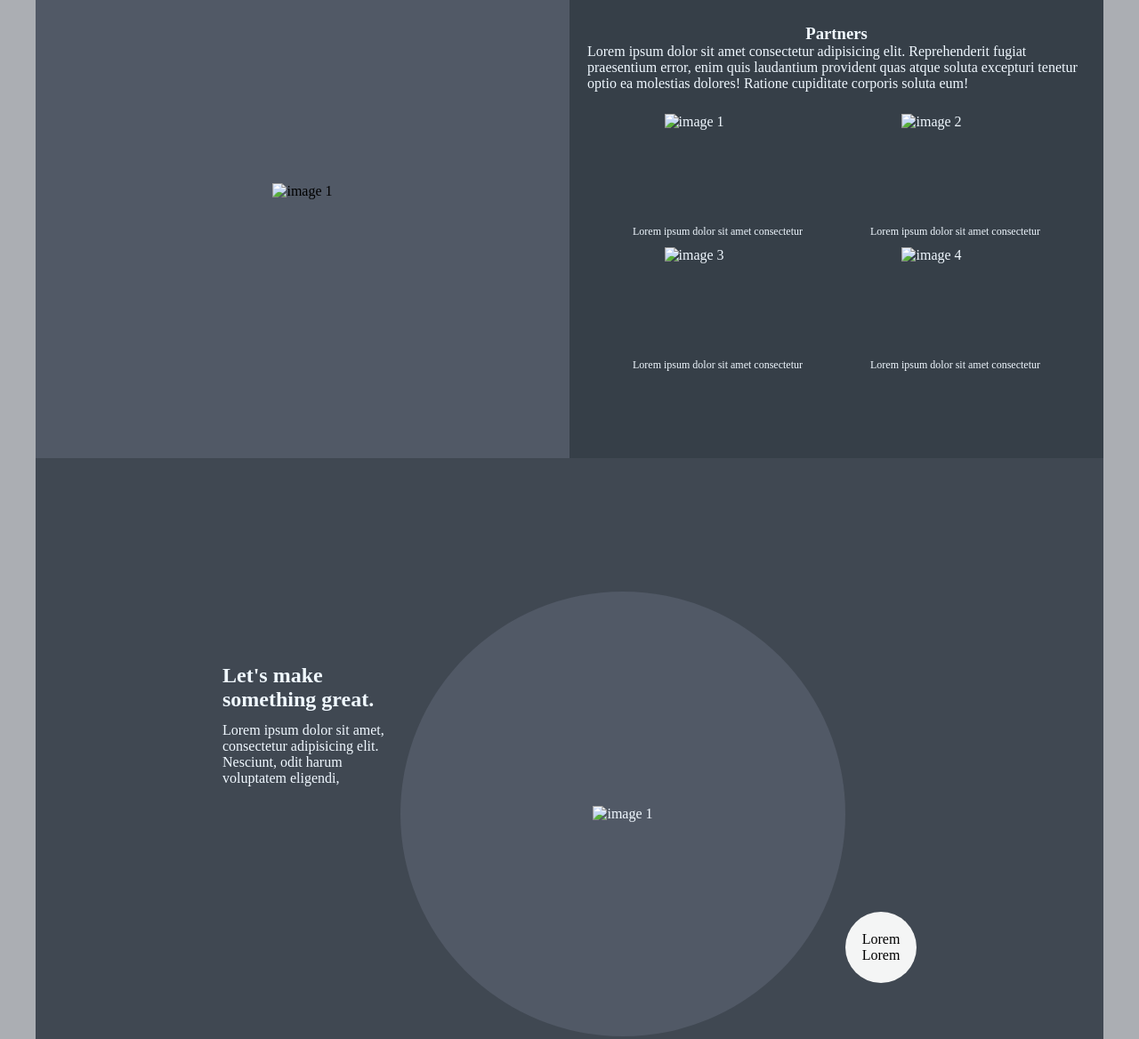
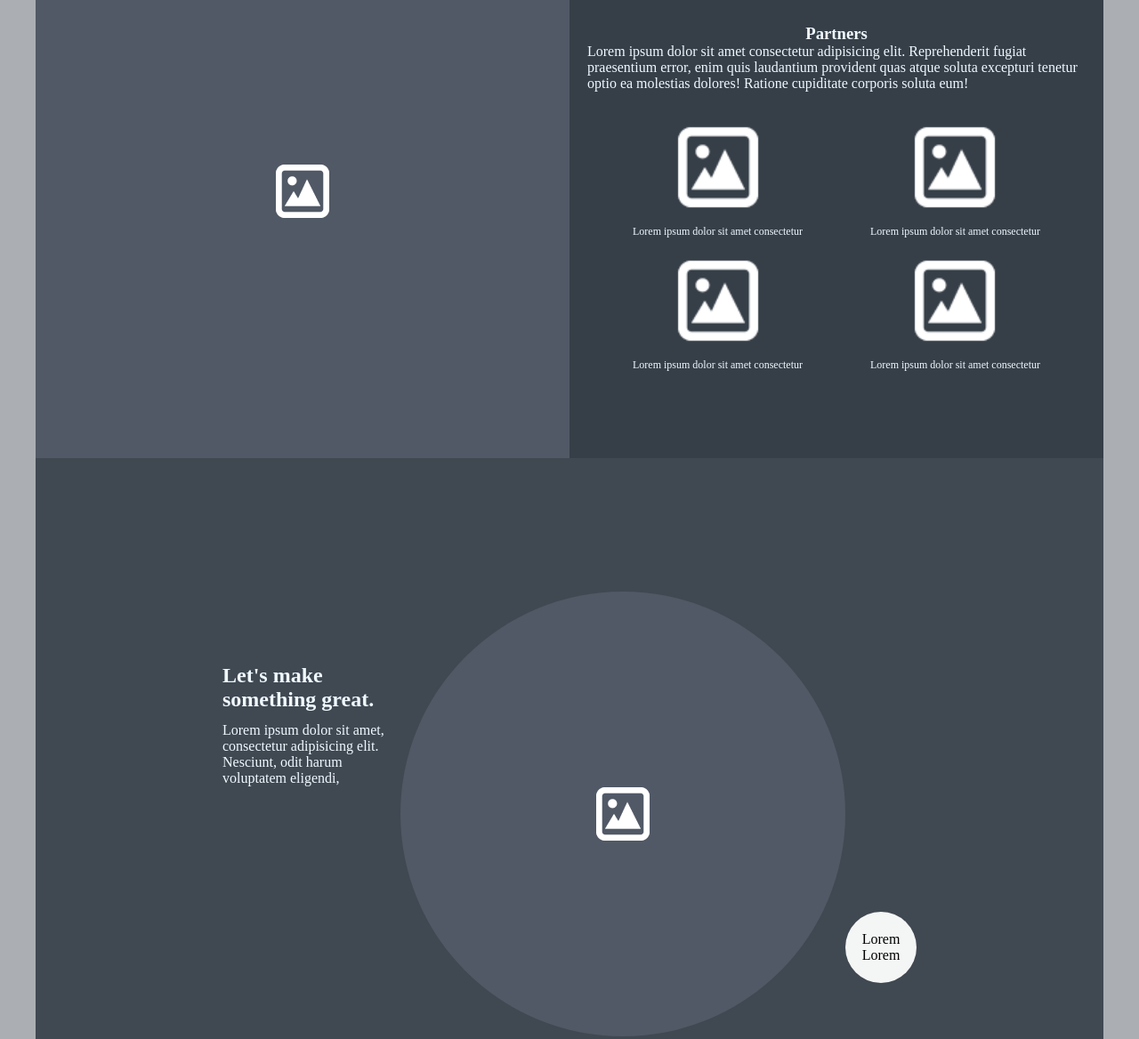
Before and after one commit to JunigamiGH/Junigami-Profiles, a plain HTML site: page sites-portfolio/light-blue/index.html in a window 1280 px wide. Shown: the part 1160-2328 px from the top of the page at 89% size. Drawn offline with Linux system fonts and the light colour scheme; the site is published under a folder, as on GitHub Pages, so addresses that start at the root find nothing.

Commit message:
update img links light blue

```diff
--- a/sites-portfolio/light-blue/index.html
+++ b/sites-portfolio/light-blue/index.html
@@ -50,7 +50,7 @@
                 <h3>Desing Wireframe</h3>
             </div>
             <div class="c-direita">
-                <img src="/assets/image-icone.png" alt="image 1">
+                <img src="./assets/image-icone.png" alt="image 1">
             </div>
         </div>
 
@@ -97,7 +97,7 @@
         <div class="gallery">
 
             <div class="g-esquerda">
-                <img src="/assets/image-icone.png" alt="image 1">
+                <img src="./assets/image-icone.png" alt="image 1">
             </div>
 
             <div class="g-direita">
@@ -112,19 +112,19 @@
 
                 <div class="g-images">
                     <div class="imagens-div">
-                        <img src="/assets/image-icone.png" alt="image 1">
+                        <img src="./assets/image-icone.png" alt="image 1">
                         <p>Lorem ipsum dolor sit amet consectetur</p>
                     </div>
                     <div class="imagens-div">
-                        <img src="/assets/image-icone.png" alt="image 2">
+                        <img src="./assets/image-icone.png" alt="image 2">
                         <p>Lorem ipsum dolor sit amet consectetur</p>
                     </div>
                     <div class="imagens-div">
-                        <img src="/assets/image-icone.png" alt="image 3">
+                        <img src="./assets/image-icone.png" alt="image 3">
                         <p>Lorem ipsum dolor sit amet consectetur</p>
                     </div>
                     <div class="imagens-div">
-                        <img src="/assets/image-icone.png" alt="image 4">
+                        <img src="./assets/image-icone.png" alt="image 4">
                         <p>Lorem ipsum dolor sit amet consectetur</p>
                     </div>
 
@@ -144,7 +144,7 @@
             </div>
 
             <div class="image-circle">
-                <img src="/assets/image-icone.png" alt="image 1">
+                <img src="./assets/image-icone.png" alt="image 1">
             </div>
 
             <div class="image-mini-circle">
@@ -163,7 +163,7 @@
 
             <div class="info-images">
                 <div class="img-info-1">
-                    <img src="/assets/image-icone.png" alt="image 1">
+                    <img src="./assets/image-icone.png" alt="image 1">
                     <div class="img-info-text">
                         <h3>Title Image</h3>
                         <p>Lorem Lorem</p>
@@ -171,7 +171,7 @@
                 </div>
 
                 <div class="img-info-2">
-                    <img src="/assets/image-icone.png" alt="image 2">
+                    <img src="./assets/image-icone.png" alt="image 2">
                     <div class="img-info-text">
                         <h3>Title Image</h3>
                         <p>Lorem Lorem</p>
```
